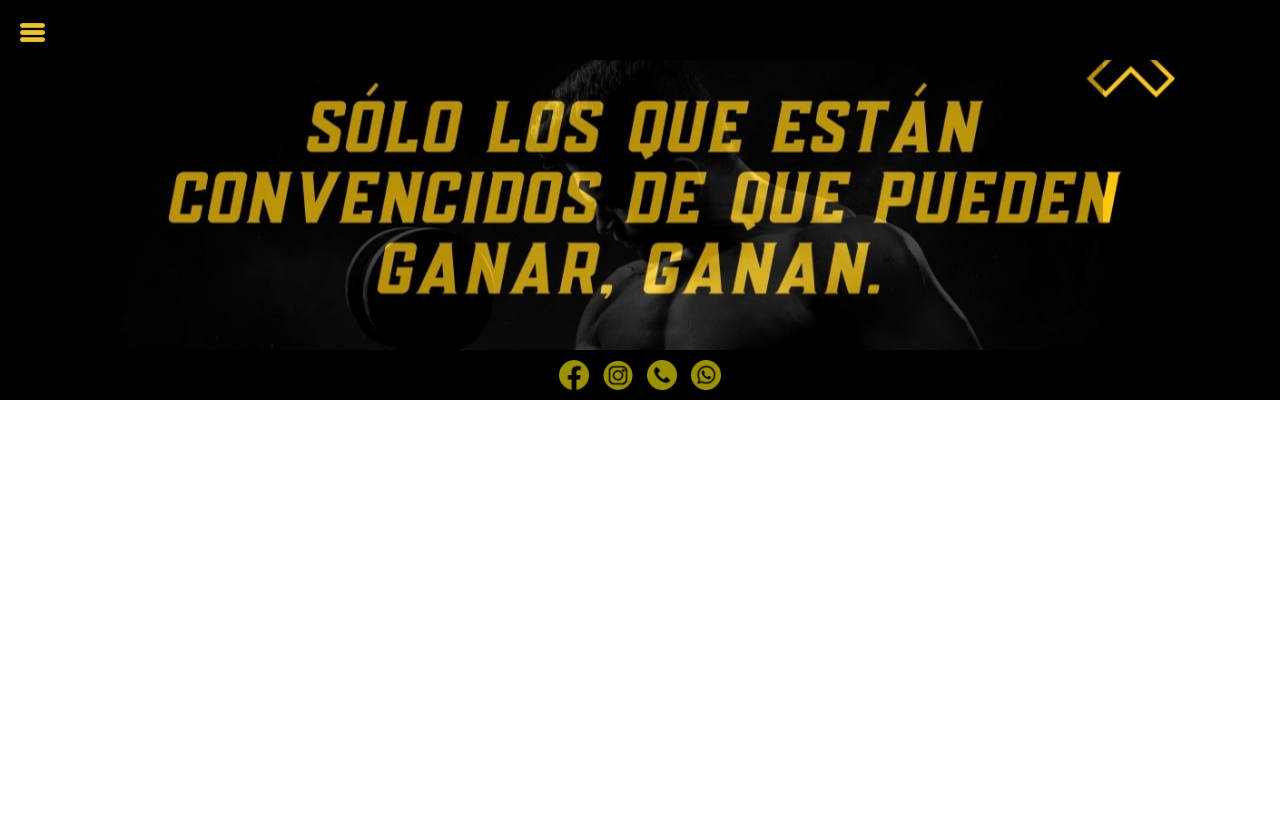
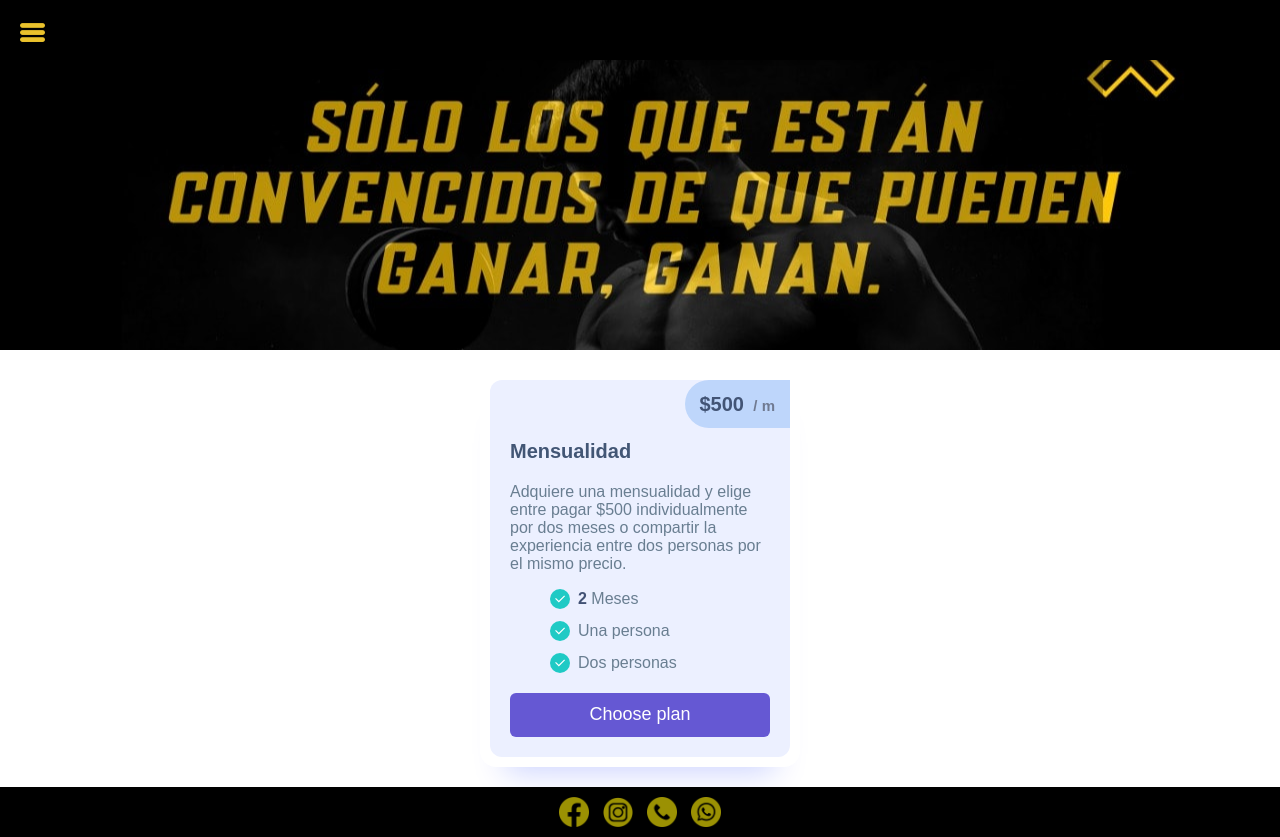
Before and after one commit to guisus8d/MrGym, an Astro site: page /inicio in a window 1280 px wide. Before the commit the page ends 800 px from the top, so only its background shows below. Built offline with nearby package versions, Linux system fonts and the light colour scheme; Astro itself is replaced by a stand-in of ours.

Commit message:
quinta actualizacion

```diff
--- a/package.json
+++ b/package.json
@@ -10,6 +10,7 @@
     "astro": "astro"
   },
   "dependencies": {
+    "@fontsource-variable/rubik": "^5.2.5",
     "@fontsource-variable/teko": "^5.2.6",
     "astro": "^5.9.0"
   }
--- a/src/components/Header.astro
+++ b/src/components/Header.astro
@@ -18,8 +18,8 @@ import '@fontsource-variable/teko';
       <ul>
         <li><a href="/">INICIO</a></li>
         <li><a href="/servicios">SERVICIOS</a></li>
-        <li><a href="/portafolio">PORTAFOLIO</a></li>
-        <li><a href="/contacto">CONTACTOS</a></li>
+        <li><a href="/portafolio">GALERIA</a></li>
+        <li><a href="/contacto">UBICACION</a></li>
       </ul>
     </nav>
   </div>
--- /dev/null
+++ b/src/components/inicio/contenido-inicio.astro
@@ -0,0 +1,184 @@
+---
+// Supports weights 300-900
+import '@fontsource-variable/rubik';
+---
+
+<div class="contenedor-Inicio">
+<!-- From Uiverse.io by Yaya12085 -->
+ <center>
+<div class="plan">
+		<div class="inner">
+			<span class="pricing">
+				<span>
+					$500 <small>/ m</small>
+				</span>
+			</span>
+			<p class="title">Mensualidad</p>
+			<p class="info">Adquiere una mensualidad y elige entre pagar $500 individualmente por dos meses o compartir la experiencia entre dos personas por el mismo precio.</p>
+			<ul class="features">
+				<li>
+					<span class="icon">
+						<svg height="24" width="24" viewBox="0 0 24 24" xmlns="http://www.w3.org/2000/svg">
+							<path d="M0 0h24v24H0z" fill="none"></path>
+							<path fill="currentColor" d="M10 15.172l9.192-9.193 1.415 1.414L10 18l-6.364-6.364 1.414-1.414z"></path>
+						</svg>
+					</span>
+					<span><strong>2</strong> Meses</span>
+				</li>
+				<li>
+					<span class="icon">
+						<svg height="24" width="24" viewBox="0 0 24 24" xmlns="http://www.w3.org/2000/svg">
+							<path d="M0 0h24v24H0z" fill="none"></path>
+							<path fill="currentColor" d="M10 15.172l9.192-9.193 1.415 1.414L10 18l-6.364-6.364 1.414-1.414z"></path>
+						</svg>
+					</span>
+					<span>Una persona<strong></strong></span>
+				</li>
+				<li>
+					<span class="icon">
+						<svg height="24" width="24" viewBox="0 0 24 24" xmlns="http://www.w3.org/2000/svg">
+							<path d="M0 0h24v24H0z" fill="none"></path>
+							<path fill="currentColor" d="M10 15.172l9.192-9.193 1.415 1.414L10 18l-6.364-6.364 1.414-1.414z"></path>
+						</svg>
+					</span>
+					<span>Dos personas</span>
+				</li>
+			</ul>
+			<div class="action">
+			<a class="button" href="#">
+				Choose plan
+			</a>
+			</div>
+		</div>
+	</div>
+</div>
+</center>
+<style>
+
+    .contenedor-Inicio{
+        position: relative;
+        width: 100%;
+        margin: 20px 0px;
+        background: rgb(255, 255, 255);
+    }
+
+    /* From Uiverse.io by Yaya12085 */
+.plan {
+  border-radius: 16px;
+  box-shadow: 0 30px 30px -25px rgba(0, 38, 255, 0.205);
+  padding: 10px;
+  background-color: #fff;
+  color: #697e91;
+  max-width: 300px;
+  text-align: left;
+   font-family: 'Rubik Variable', sans-serif;
+}
+
+.plan strong {
+  font-weight: 600;
+  color: #425275;
+}
+
+.plan .inner {
+  align-items: center;
+  padding: 20px;
+  padding-top: 40px;
+  background-color: #ecf0ff;
+  border-radius: 12px;
+  position: relative;
+}
+
+.plan .pricing {
+  position: absolute;
+  top: 0;
+  right: 0;
+  background-color: #bed6fb;
+  border-radius: 99em 0 0 99em;
+  display: flex;
+  align-items: center;
+  padding: 0.625em 0.75em;
+  font-size: 1.25rem;
+  font-weight: 600;
+  color: #425475;
+}
+
+.plan .pricing small {
+  color: #707a91;
+  font-size: 0.75em;
+  margin-left: 0.25em;
+}
+
+.plan .title {
+  font-weight: 600;
+  font-size: 1.25rem;
+  color: #425675;
+}
+
+.plan .title + * {
+  margin-top: 0.75rem;
+}
+
+.plan .info + * {
+  margin-top: 1rem;
+}
+
+.plan .features {
+  display: flex;
+  flex-direction: column;
+}
+
+.plan .features li {
+  display: flex;
+  align-items: center;
+  gap: 0.5rem;
+}
+
+.plan .features li + * {
+  margin-top: 0.75rem;
+}
+
+.plan .features .icon {
+  background-color: #1FCAC5;
+  display: inline-flex;
+  align-items: center;
+  justify-content: center;
+  color: #fff;
+  border-radius: 50%;
+  width: 20px;
+  height: 20px;
+}
+
+.plan .features .icon svg {
+  width: 14px;
+  height: 14px;
+}
+
+.plan .features + * {
+  margin-top: 1.25rem;
+}
+
+.plan .action {
+  width: 100%;
+  display: flex;
+  align-items: center;
+  justify-content: end;
+}
+
+.plan .button {
+  background-color: #6558d3;
+  border-radius: 6px;
+  color: #fff;
+  font-weight: 500;
+  font-size: 1.125rem;
+  text-align: center;
+  border: 0;
+  outline: 0;
+  width: 100%;
+  padding: 0.625em 0.75em;
+  text-decoration: none;
+}
+
+.plan .button:hover, .plan .button:focus {
+  background-color: #4133B7;
+}
+</style>
--- a/src/pages/inicio.astro
+++ b/src/pages/inicio.astro
@@ -3,7 +3,7 @@ import Header from '../components/Header.astro';
 import Footer from '../components/Footer.astro';
 import Layout from '../layouts/Layout.astro';
 import InicioFondo from '../components/inicio-fondo.astro'
-
+import ContenidoInicio from '../components/inicio/contenido-inicio.astro';
 ---
 
 
@@ -12,5 +12,6 @@ import InicioFondo from '../components/inicio-fondo.astro'
 
     <Header />
     <InicioFondo />
+    <ContenidoInicio />
     <Footer />
 </Layout>
```
Also changed, not shown: 1 other file.
